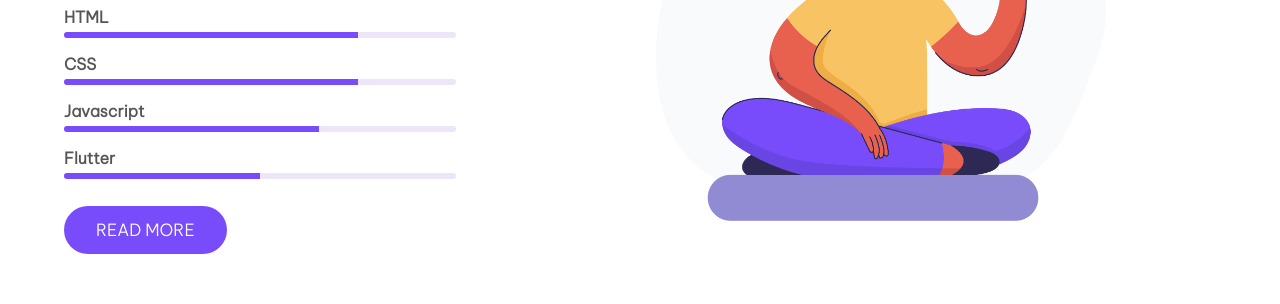
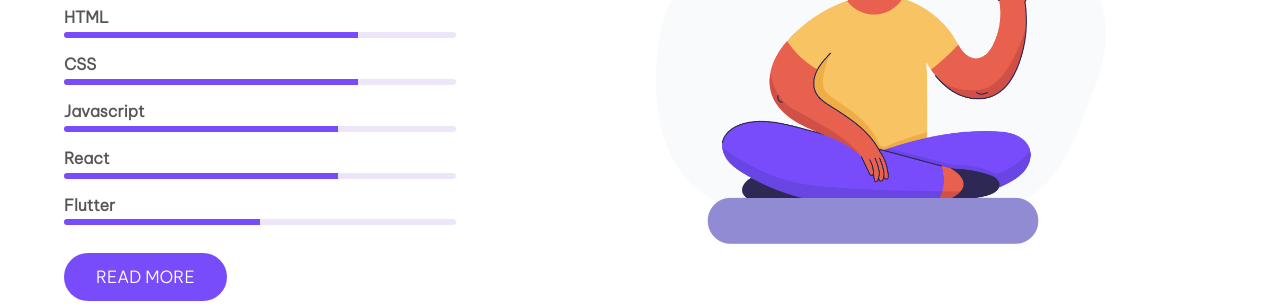
Before and after one commit to candran054/portfolio-website-2, a plain HTML site: page index.html in a window 1280 px wide. Shown: the part 1940-2244 px from the top of the page. Drawn offline with nearby package versions, Linux system fonts and the light colour scheme.

Commit message:
Add files via upload

```diff
--- a/index.html
+++ b/index.html
@@ -114,7 +114,13 @@
                                 <div class="skill js">
                                     <h3 class="skill-title">Javascript</h3>
                                         <div class="skill-bar">
-                                        <div class="skill-progress" data-progress="65%"></div>
+                                        <div class="skill-progress" data-progress="70%"></div>
+                                    </div>
+                                </div>
+                                <div class="skill react">
+                                    <h3 class="skill-title">React</h3>
+                                    <div class="skill-bar">
+                                        <div class="skill-progress" data-progress="70%"></div>
                                     </div>
                                 </div>
                                 <div class="skill flutter">
```
